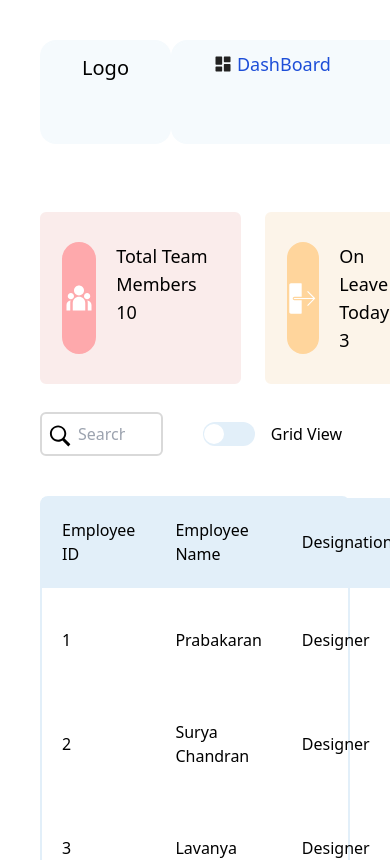
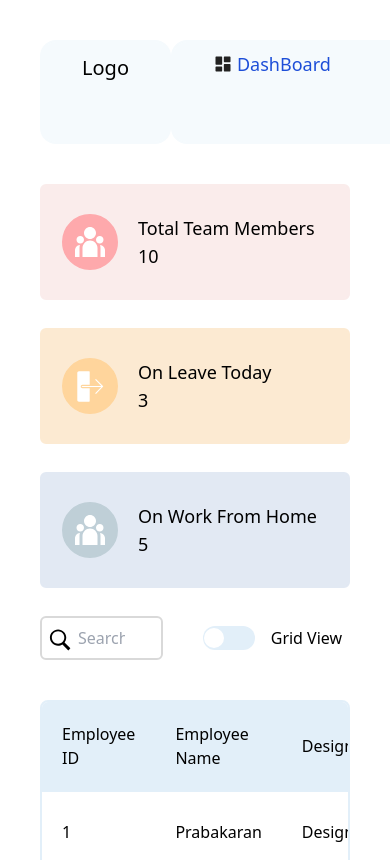
Before and after one commit to GokilaSundar/demo-keka, a React (Vite) app: page /my-team-details in a window 390 px wide. Shown: the top 860 px of the page. Built offline with nearby package versions, Linux system fonts and the light colour scheme.

Commit message:
Added resposive designs,created common component for search and currentdata,added hamburger icon

```diff
--- a/src/App.jsx
+++ b/src/App.jsx
@@ -2,7 +2,6 @@ import { useState } from "react";
 import "./App.css";
 import NavItem from "./component/NavItem";
 import CurrentDetails from "./component/CurrentDetails";
-import SearchField from "./component/SearchField";
 import team from "../src/assets/ri_team-fill (1).svg";
 import group from "../src/assets/Group.svg";
 import { BrowserRouter, Routes, Route, Navigate } from "react-router-dom";
--- /dev/null
+++ b/src/common/SearchField.jsx
@@ -0,0 +1,27 @@
+import React from "react";
+import search from "../assets/icons8-search.svg";
+
+const SearchField = ({
+  searchItem,
+  handleSearch,
+  placeholder,
+  className,
+  imgStyle,
+}) => {
+  return (
+    <div>
+      <input
+        type="text"
+        name=""
+        value={searchItem}
+        onChange={handleSearch}
+        id="TeamData"
+        placeholder={placeholder}
+        className={className}
+      />
+      <img src={search} alt="search" className={imgStyle} />
+    </div>
+  );
+};
+
+export default SearchField;
--- a/src/component/CurrentDetails.jsx
+++ b/src/component/CurrentDetails.jsx
@@ -10,10 +10,10 @@ const CurrentDetails = ({
 }) => {
   return (
     <div
-      className={`border-2 flex gap-5 rounded-md py-7 px-5 w-full text-lg my-7 ${className}`}
+      className={`border-2 flex gap-5 rounded-md py-7 px-5 sm:w-full md:w-full lg:w-80 text-lg my-7 ${className} `}
     >
       <div
-        className={`border-2 rounded-full flex justify-center w-14 items-center ${iconColor}`}
+        className={`border-2 rounded-full flex justify-center w-14 h-14 items-center ${iconColor}`}
       >
         <img src={img} alt="" />
       </div>
--- a/src/component/EmployeeDetails.jsx
+++ b/src/component/EmployeeDetails.jsx
@@ -4,7 +4,7 @@ import profile from "../assets/profile.png";
 const EmployeeDetails = ({ gridItem }) => {
   return (
     <div>
-      <div className="grid grid-cols-3 gap-10">
+      <div className="grid md:grid-cols-3 gap-10">
         {gridItem.map((item, index) => (
           <div
             key={index}
--- a/src/component/SearchField.jsx
+++ b/src/component/TeamData.jsx
@@ -1,11 +1,11 @@
 import React, { useState } from "react";
 import EmployeeDetails from "./EmployeeDetails";
-import search from "../assets/icons8-search.svg";
 import call from "../assets/ic_sharp-call.svg";
 import location from "../assets/location 1.svg";
 import list from "../assets/list 1.svg";
 import mail from "../assets/mail 1.svg";
 import building from "../assets/building 1.svg";
+import SearchField from "../common/SearchField";
 const tableTitle = [
   "Employee ID",
   "Employee Name",
@@ -20,7 +20,7 @@ const tableItem = [
     id: 1,
     name: "Prabakaran",
     designation: "Designer",
-    department: "Quantum Pulse Technology",
+    department: "Quantum Technology",
     collage: "Sri Eshwar collage of Engineering",
     email: "abc@gmail.com",
     number: 9090676898,
@@ -35,7 +35,7 @@ const tableItem = [
     id: 2,
     name: "Surya Chandran",
     designation: "Designer",
-    department: "Quantum Pulse Technology",
+    department: "QA Pulse Tech",
     collage: "Sri Eshwar collage of Engineering",
     email: "abc@gmail.com",
     number: 9090676898,
@@ -50,7 +50,7 @@ const tableItem = [
     id: 3,
     name: "Lavanya",
     designation: "Designer",
-    department: "Quantum Pulse Technology",
+    department: "Pulse Technology",
     collage: "Sri Eshwar collage of Engineering",
     email: "abc@gmail.com",
     number: 9090676898,
@@ -65,7 +65,7 @@ const tableItem = [
     id: 4,
     name: "Suganya",
     designation: "Designer",
-    department: "Quantum Pulse Technology",
+    department: "Frenzo Pvt Ltd",
     collage: "Sri Eshwar collage of Engineering",
     email: "abc@gmail.com",
     number: 9090676898,
@@ -95,7 +95,7 @@ const tableItem = [
     id: 4,
     name: "Suganya",
     designation: "Developer",
-    department: "Quantum Pulse Technology",
+    department: "Kovaion Technology",
     collage: "Sri Eshwar collage of Engineering",
     email: "abc@gmail.com",
     number: 9090676880,
@@ -107,7 +107,7 @@ const tableItem = [
     action: "",
   },
 ];
-const SearchField = () => {
+const TeamData = () => {
   const [grid, setGrid] = useState(false);
   const [searchItem, setSearchItem] = useState("");
   const [filter, setFilter] = useState(tableItem);
@@ -128,21 +128,15 @@ const SearchField = () => {
     <div>
       <div className="flex justify-between items-center gap-10">
         <div className="w-full  relative">
-          <input
-            type="text"
-            name=""
-            value={searchItem}
-            onChange={handleSearch}
-            id="searchField"
+          <SearchField
+            searchItem={searchItem}
+            handleSearch={handleSearch}
             placeholder="Search employee..."
-            className="w-full border-2 border-[#D9D9D9] rounded-md py-2 px-9 "
-          />
-          <img
-            src={search}
-            alt="search"
-            className="w-6 absolute top-3 left-2"
+            className="w-full border-2 border-[#D9D9D9] rounded-md py-2 px-9"
+            imgStyle="w-6 absolute top-3 left-2"
           />
         </div>
+
         <div className="flex gap-4">
           <button
             className={`w-24 h-6
@@ -169,7 +163,7 @@ const SearchField = () => {
           <EmployeeDetails gridItem={filter} />
         </div>
       ) : (
-        <div className="my-10 rounded-lg border-2 border-[#E2EFF9] ">
+        <div className="my-10 rounded-lg border-2 border-[#E2EFF9] overflow-x-scroll">
           <table className="w-full ">
             <thead>
               <tr>
@@ -202,4 +196,4 @@ const SearchField = () => {
   );
 };
 
-export default SearchField;
+export default TeamData;
--- a/src/pages/MyTeamDetails.jsx
+++ b/src/pages/MyTeamDetails.jsx
@@ -1,41 +1,52 @@
 import React from "react";
-import SearchField from "../component/SearchField";
+import TeamData from "../component/TeamData";
 import CurrentDetails from "../component/CurrentDetails";
 import team from "../assets/ri_team-fill (1).svg";
 import group from "../assets/Group.svg";
+const currentData = [
+  {
+    title: "Total Team Members",
+    quantity: 10,
+    img: team,
+    iconColor: "bg-[#FEA9AC] border-[#FEA9AC]",
+    bg: "#FAECEB",
+    className: "bg-[#FAECEB] border-[#FAECEB]",
+  },
+  {
+    title: "On Leave Today",
+    quantity: 3,
+    img: group,
+    iconColor: "bg-[#FFD59C] border-[#FFD59C]",
+    bg: "#FAECEB",
+    className: "bg-[#fcead2] border-[#fcead2]",
+  },
+  {
+    title: "On Work From Home",
+    quantity: 5,
+    img: team,
+    iconColor: "bg-[#BFCFD7] border-[#BFCFD7]",
+    bg: "#FAECEB",
+    className: "bg-[#E2E9F3] border-[#E2E9F3]",
+  },
+];
 const MyTeamDetails = () => {
   return (
-    <div className="m-10">
-      <div className="flex justify-between gap-6">
-        <CurrentDetails
-          title="Total Team Members"
-          quantity={10}
-          bg="#FAECEB"
-          className="bg-[#FAECEB] border-[#FAECEB]"
-          icon="T"
-          iconColor="bg-[#FEA9AC] border-[#FEA9AC]"
-          img={team}
-        />
-        <CurrentDetails
-          title="On Leave Today"
-          quantity={3}
-          bg="#FAECEB"
-          className="bg-[#FCF4E9] border-[#FCF4E9]"
-          icon="L"
-          iconColor="bg-[#FFD59C] border-[#FFD59C]"
-          img={group}
-        />
-        <CurrentDetails
-          title="On Work From Home"
-          quantity={5}
-          bg="#FAECEB"
-          className="bg-[#E2E9F3] border-[#E2E9F3]"
-          icon="W"
-          iconColor="bg-[#BFCFD7] border-[#BFCFD7]"
-          img={team}
-        />
+    <div className="m-10 ">
+      <div className=" lg:flex justify-between gap-3 ">
+        {currentData.map((item, index) => (
+          <div key={index} className="">
+            <CurrentDetails
+              quantity={item.quantity}
+              title={item.title}
+              img={item.img}
+              iconColor={item.iconColor}
+              className={item.className}
+            />
+          </div>
+        ))}
       </div>
-      <SearchField />
+
+      <TeamData />
     </div>
   );
 };
```
Also changed, not shown: src/assets/icons8-hamburger.svg (added).
